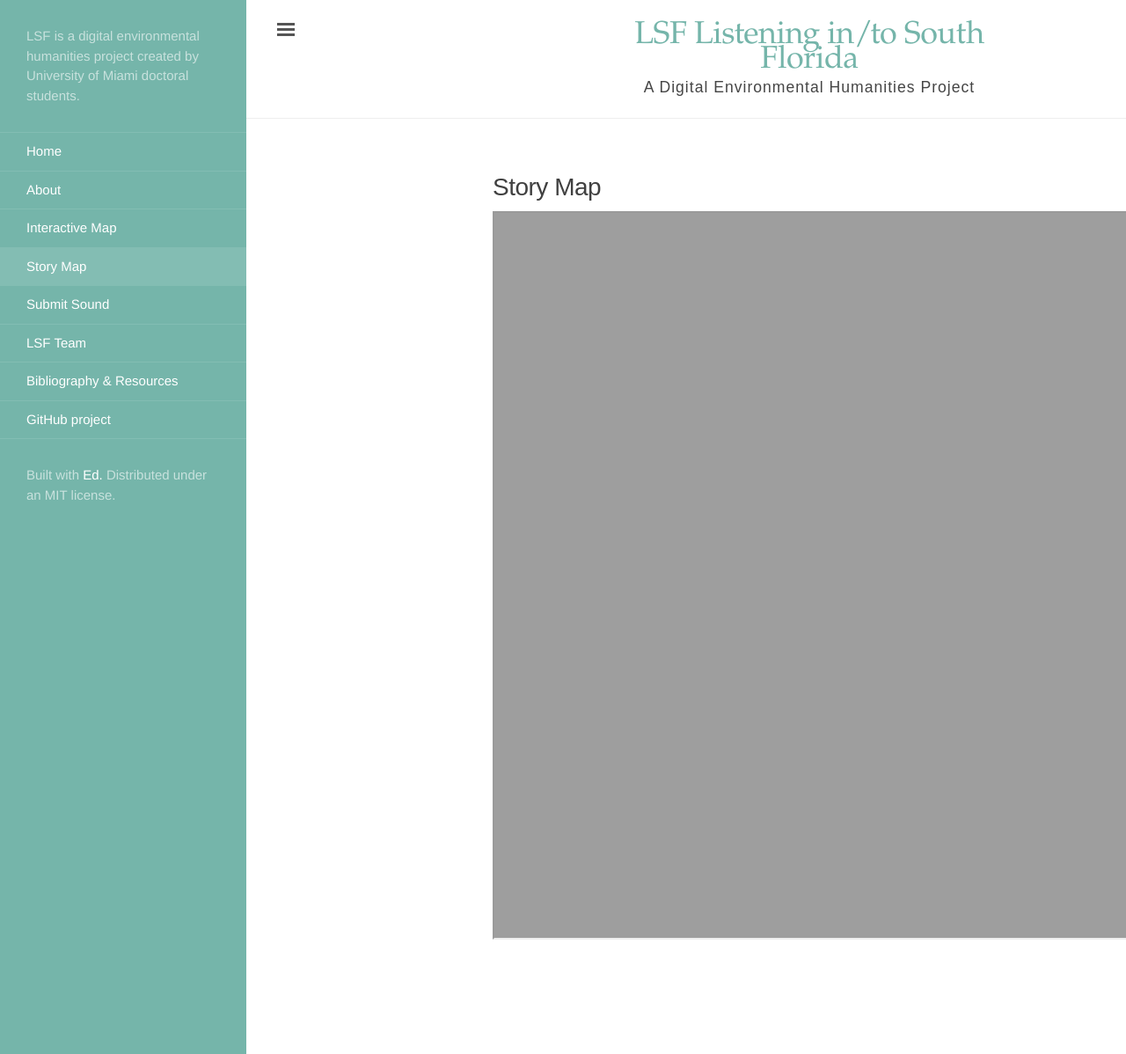
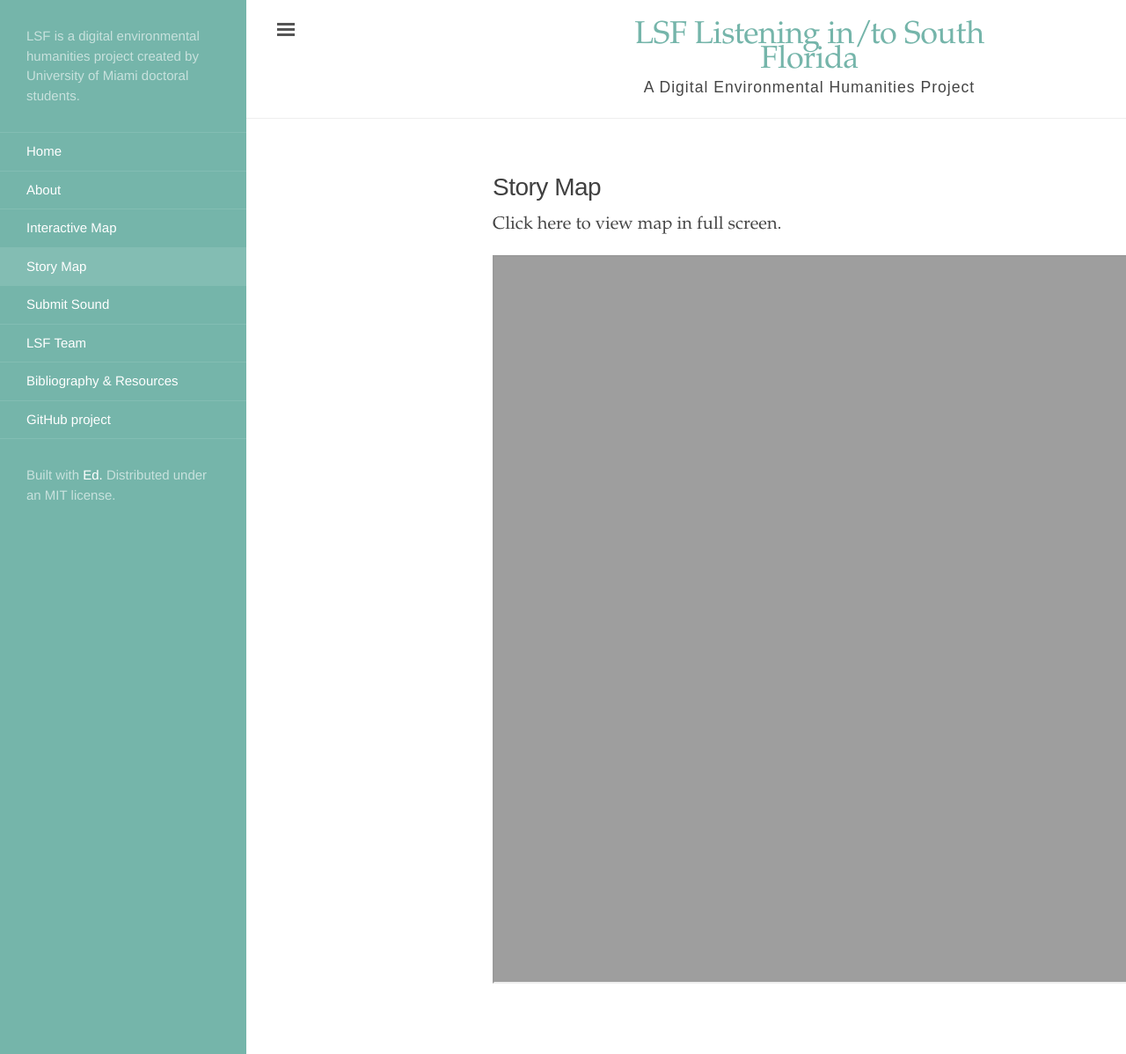
Before and after one commit to rm4-25/lsf_3, a Jekyll site: the page built from Story Map.html, in a window 1280 px wide and 1198 px high. Shown: the whole window at 88% size. Built offline with Jekyll 4.4.1, drawn with Linux system fonts in a browser that asks for light colours.

Commit message:
Update Story Map.html
Added "click here" link to view full screen map.

```diff
--- a/Story Map.html
+++ b/Story Map.html
@@ -3,6 +3,10 @@
 title: Story Map
 order: 4
 ---
+
+<p>
+   Click <href src="https://rm4-25.github.io/lsf_storymap/">here</href> to view map in full screen.
+</p>
 
 <div class="responsive-iframe-container">
    <iframe src="https://rm4-25.github.io/lsf_storymap/"></iframe>
```
